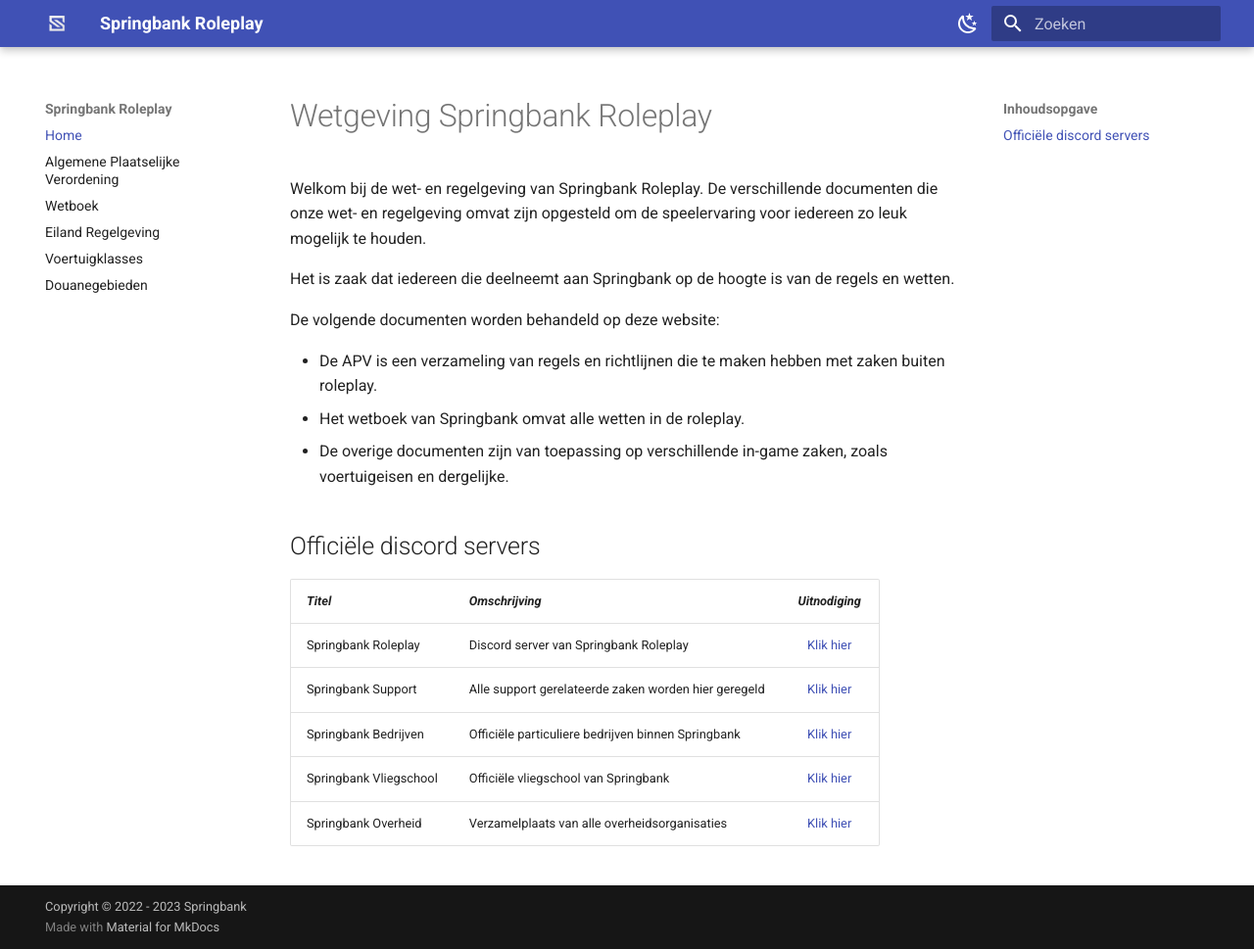
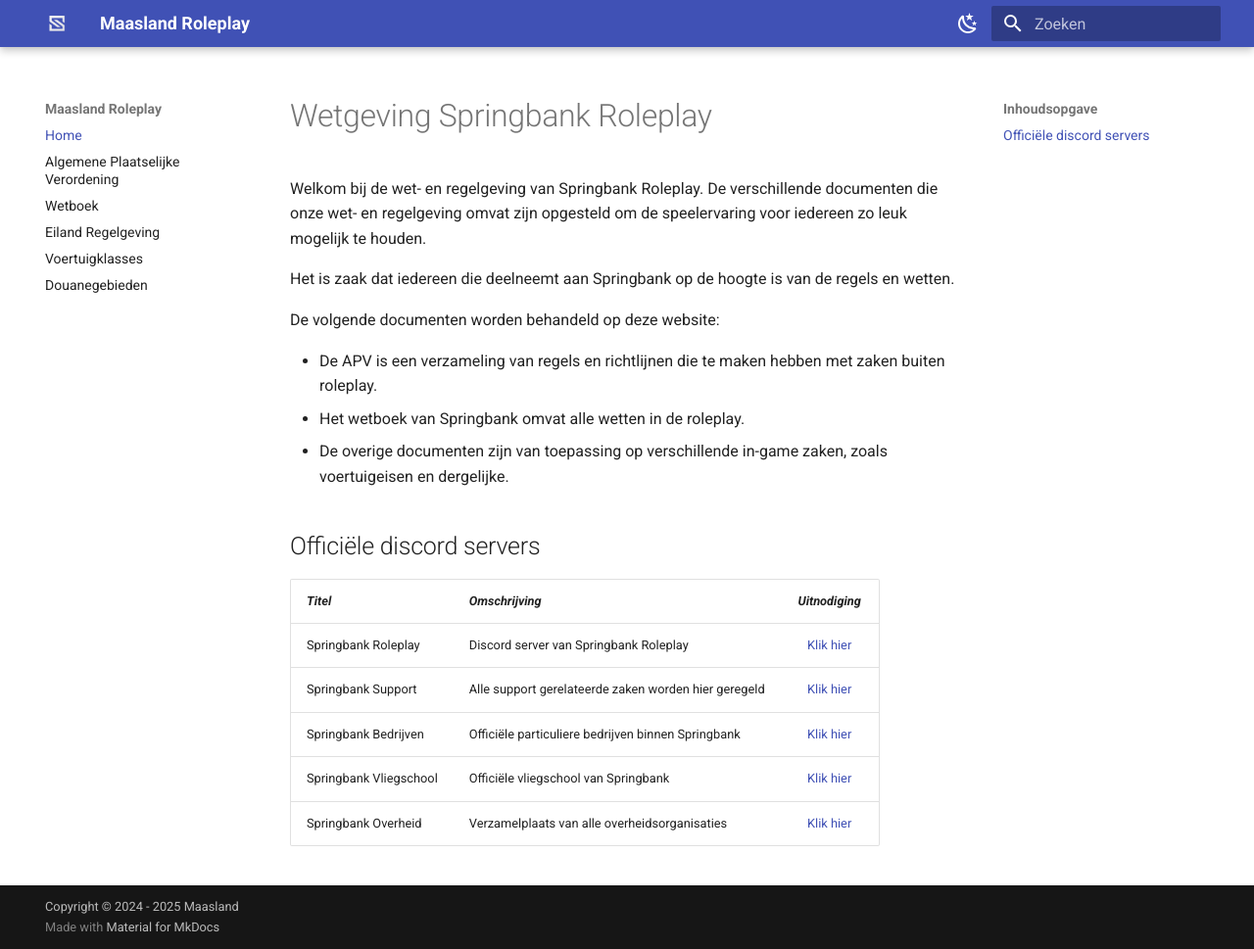
Before and after one commit to Chazzy-0/apv-docs, an MkDocs documentation site: the page built from docs/index.md, in a window 1280 px wide and 969 px high. Shown: the whole window at 98% size. Built offline with MkDocs 1.6.1 and Material for MkDocs 9.7.7, drawn with Linux system fonts in a browser that asks for light colours; comment, search, counter and statistics services are not loaded.

Commit message:
Update mkdocs.yml

```diff
--- a/mkdocs.yml
+++ b/mkdocs.yml
@@ -1,11 +1,11 @@
 # Project information
-site_name: Springbank Roleplay
+site_name: Maasland Roleplay
 site_url: 'https://wetboek.srp-fivem.nl/'
-site_description: 'Wet en regelgeving van Springbank Roleplay'
-site_author: 'Springbank Roleplay'
+site_description: 'Wet en regelgeving van Maasland Roleplay'
+site_author: 'Maasland Roleplay'
 
 # Copyright
-copyright: Copyright &copy; 2022 - 2023 Springbank
+copyright: Copyright &copy; 2024 - 2025 Maasland
 
 # Congiguration
 theme:
```
